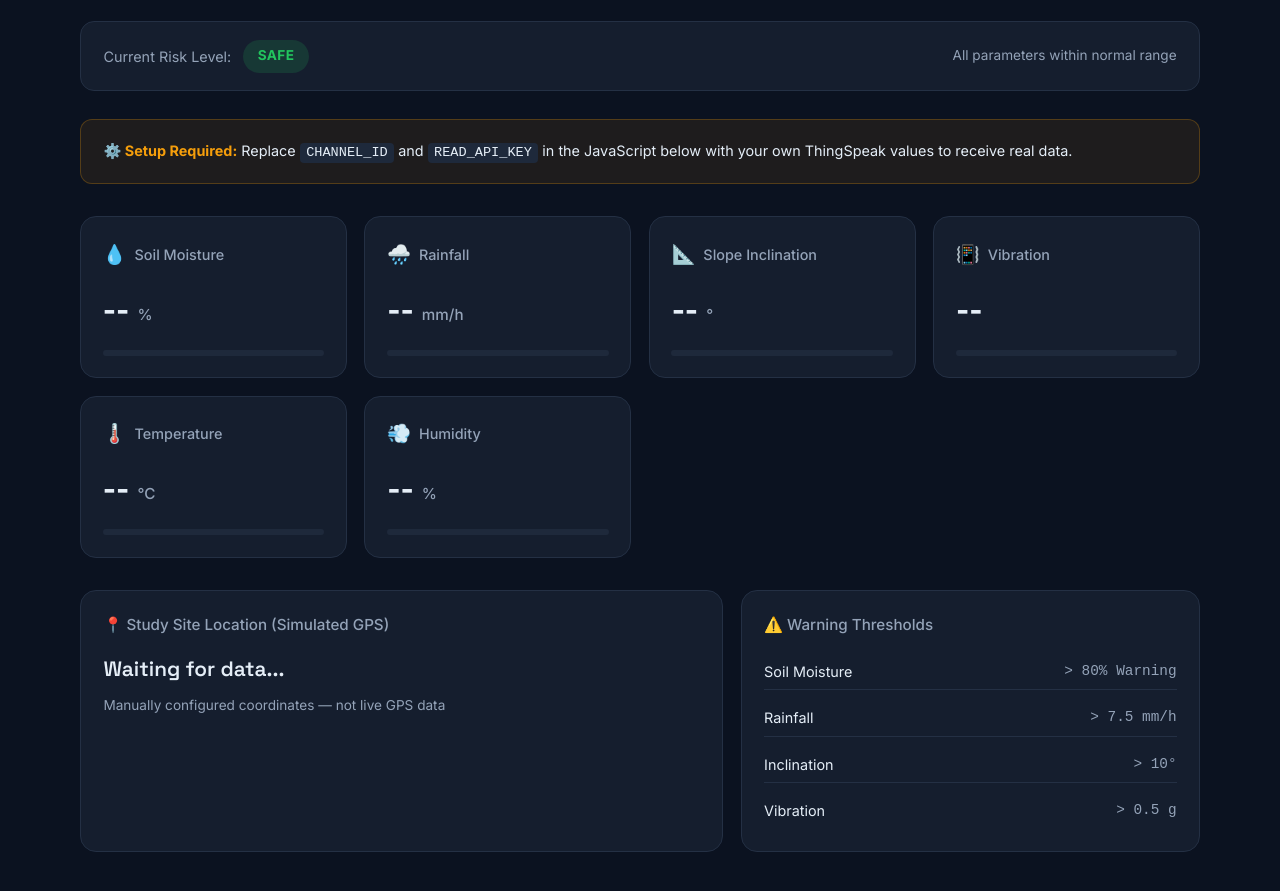
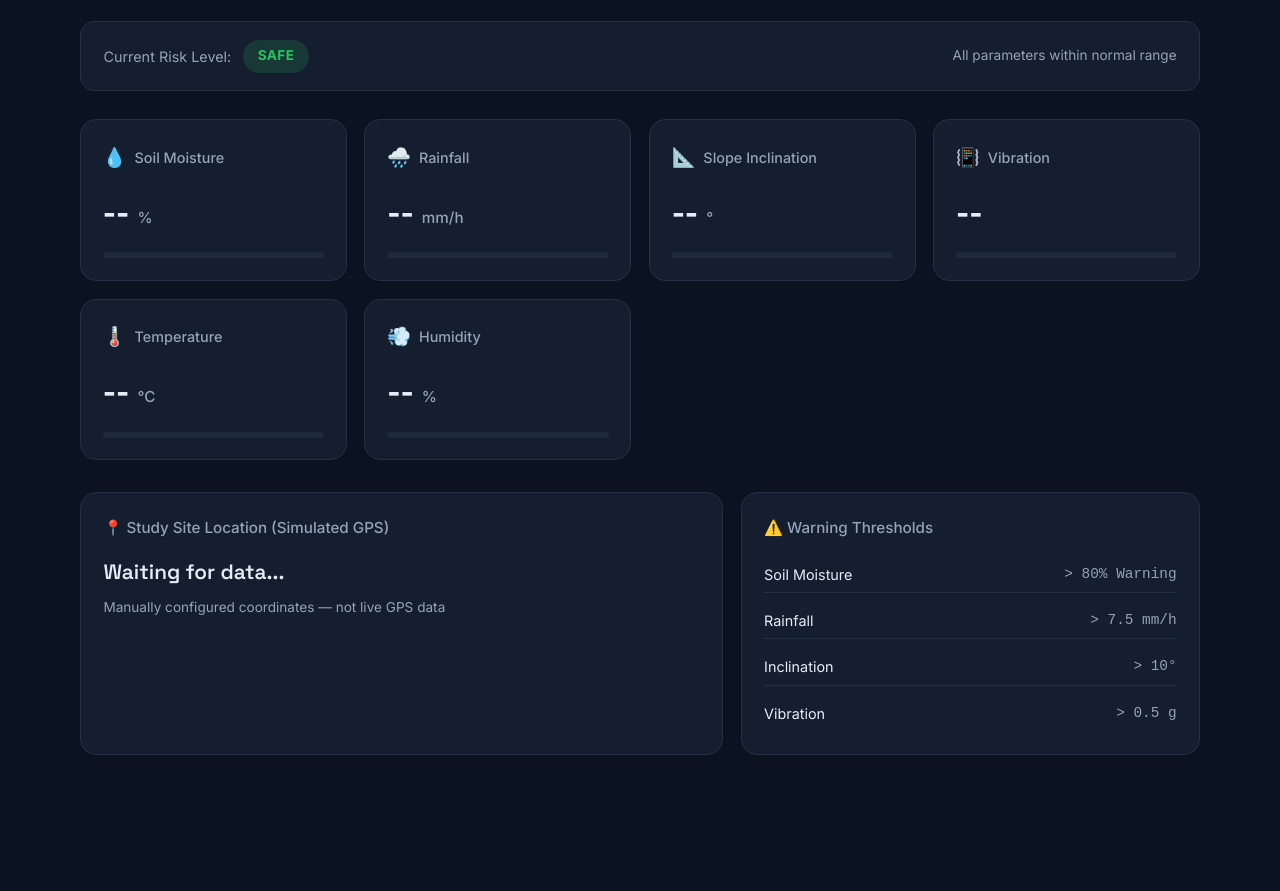
Before and after one commit to GabeThePogi/TerraSagip-Official, a plain HTML site: page index.html in a window 1280 px wide. Shown: the part 2872-3763 px from the top of the page. Drawn offline with Linux system fonts and the light colour scheme; no server answers.

Commit message:
Update index.html

```diff
--- a/index.html
+++ b/index.html
@@ -1063,12 +1063,6 @@
       </div>
     </div>
 
-    <!-- Config Notice -->
-    <div class="config-box">
-      <strong>⚙️ Setup Required:</strong>
-      Replace <code>CHANNEL_ID</code> and <code>READ_API_KEY</code> in the JavaScript below with your own ThingSpeak values to receive real data.
-    </div>
-
     <!-- Sensors -->
     <div class="sensors">
       <div class="sensor-card">
```
